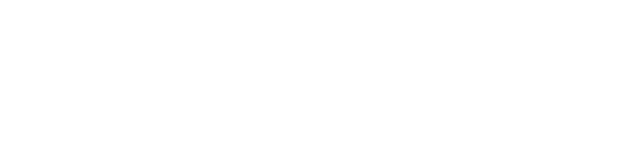
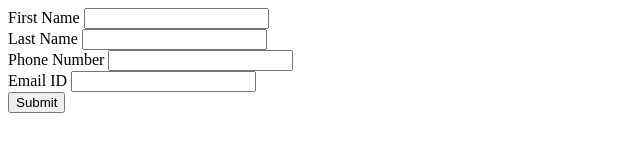
Before and after one commit to acciojob/form-login-2-rgrohitgupta938, a website: page main.html in a window 1280 px wide. Shown: the whole page, without its empty margins (0-640 px from the left). Drawn offline with Linux system fonts and the light colour scheme.

Commit message:
created a submission

```diff
--- a/main.html
+++ b/main.html
@@ -8,6 +8,21 @@
 
 <body>
 	<!-- the entire body must be written by student -->
+	<form action="" id="myForm">
+	<label for="firstName">First Name</label>
+    <input type="text" id="firstName" name="First Name" required>
+		<br/>
+    <label for="lastName">Last Name</label>
+    <input type="text" id="lastName" name="Last Name" required>
+		<br/>
+    <label for="phoneNumber">Phone Number</label>
+    <input type="tel" id="phoneNumber" name="Phone Number" pattern="[0-9]{10}" required>
+		<br/>
+    <label for="email">Email ID</label>
+    <input type="email" id="email" name="Email ID" required>
+		<br/>
+    <button type="submit" id="submit">Submit</button>
+	</form>
     <script type="text/javascript" src="./script.js">
 </script>
 
--- a/script.js
+++ b/script.js
@@ -1 +1,8 @@
-//your JS code here. If required.
+document.getElementById("submit").addEventListener("click", (e) => {
+    e.preventDefault();
+    const fName = document.getElementById("firstName").value;
+    const lName = document.getElementById("lastName").value;
+    const pNo = document.getElementById("phoneNumber").value;
+    const email = document.getElementById("email").value;
+    alert(`First Name: ${fName} Last Name: ${lName} Phone Number: ${pNo} Email ID: ${email}`);
+});
```
